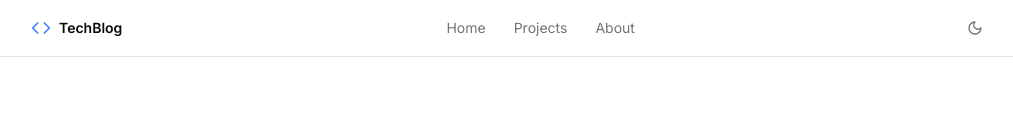
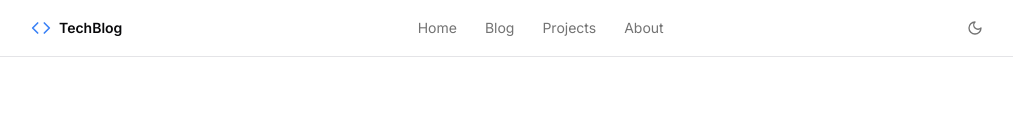
Before and after one commit to ngluonghungg2611/blogs, a Next.js app: page /about in a window 1280 px wide. Shown: the top 135 px of the page, without its empty margins (129-1142 px from the left). Built offline with nearby package versions, Linux system fonts and the light colour scheme; no server answers.

Commit message:
feat: add Blog link to Navbar and Footer navigation

```diff
--- a/src/components/layout/Footer.tsx
+++ b/src/components/layout/Footer.tsx
@@ -3,6 +3,8 @@ import Link from 'next/link'
 const footerLinks = {
   Navigation: [
     { href: '/', label: 'Home' },
+    { href: '/blog', label: 'Blog' },
+    { href: '/projects', label: 'Projects' },
     { href: '/about', label: 'About' },
   ],
   Connect: [
--- a/src/components/layout/Navbar.tsx
+++ b/src/components/layout/Navbar.tsx
@@ -3,6 +3,7 @@ import { ThemeToggle } from '@/components/ui/ThemeToggle'
 
 const navLinks = [
   { href: '/', label: 'Home' },
+  { href: '/blog', label: 'Blog' },
   { href: '/projects', label: 'Projects' },
   { href: '/about', label: 'About' },
 ]
```
